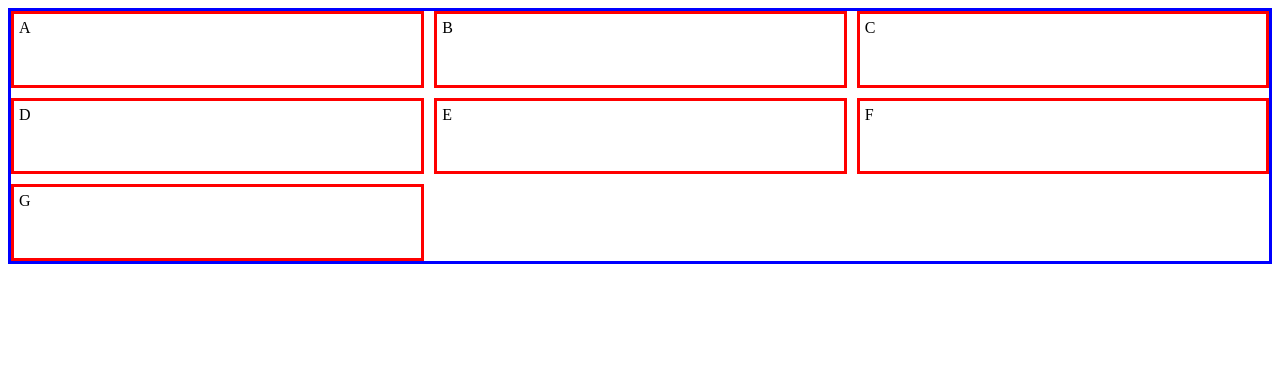
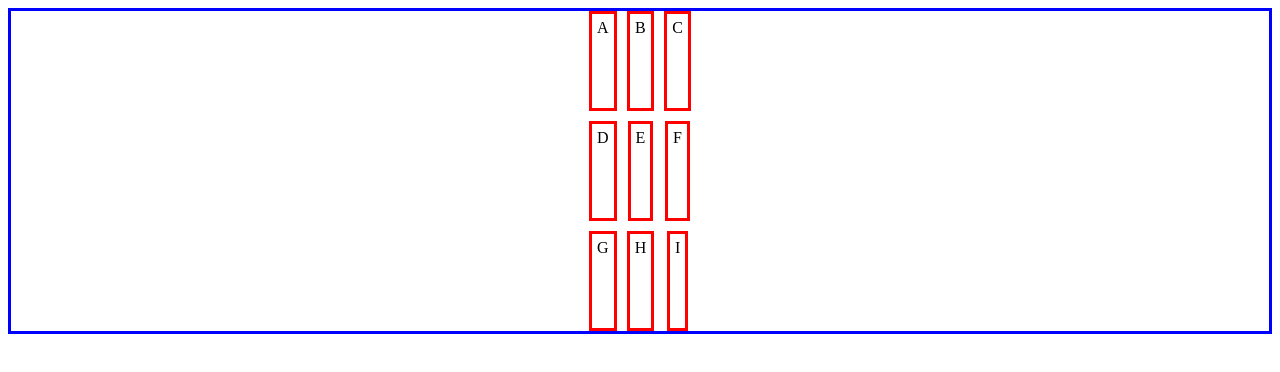
Before and after one commit to JoaoCiceroPB/HTML-CSS, a plain HTML site: page Exercicios/ex028/grid01/index.html in a window 1280 px wide. Drawn offline with Linux system fonts and the light colour scheme.

Commit message:
estudando shorthands em grid

```diff
--- a/Exercicios/ex028/grid01/index.html
+++ b/Exercicios/ex028/grid01/index.html
@@ -7,15 +7,12 @@
     <style>
         main {
             border: 3px solid blue;
-            height: 250px;
             display: grid;
             grid-template-columns: auto auto auto;
-            grid-template-rows: auto auto auto;
+            grid-template-rows: 100px 100px 100px;
             gap: 10px;
-            align-items: normal;
-            justify-items: normal;
-            align-content: normal;
-            justify-content: normal;
+            place-items: stretch center;
+            place-content: start center;
         }
 
         div.item {
@@ -33,6 +30,8 @@
         <div class="item">E</div>
         <div class="item">F</div>
         <div class="item">G</div>
+        <div class="item">H</div>
+        <div class="item">I</div>
     </main>
 </body>
 </html>
```
Also changed, not shown: Exercicios/ex028/prints aulas/Captura de Tela (76).png (added), Exercicios/ex028/prints aulas/Captura de Tela (77).png (added).
